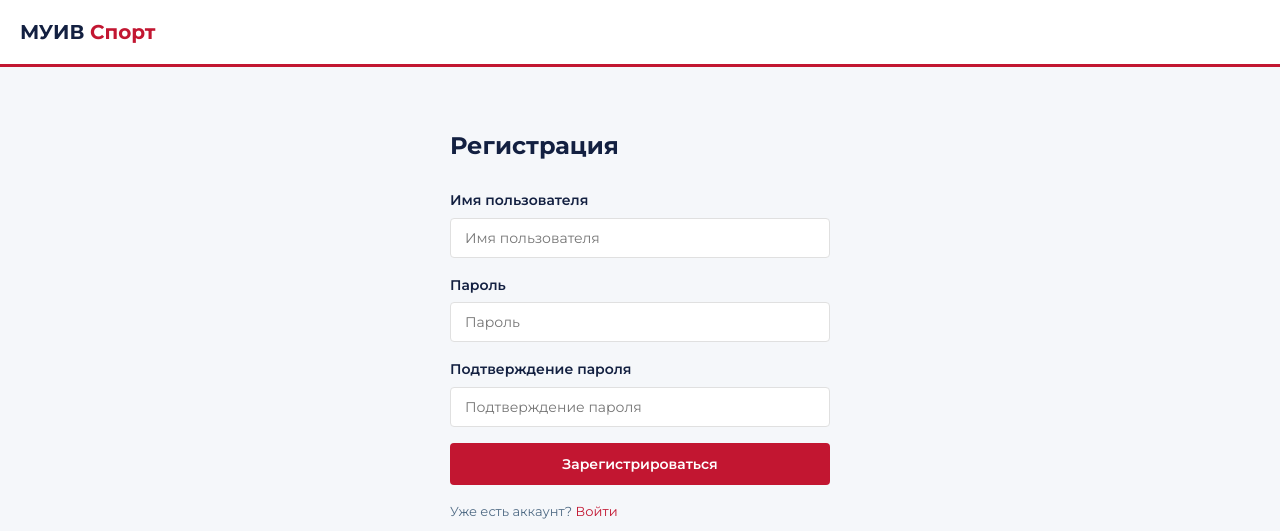
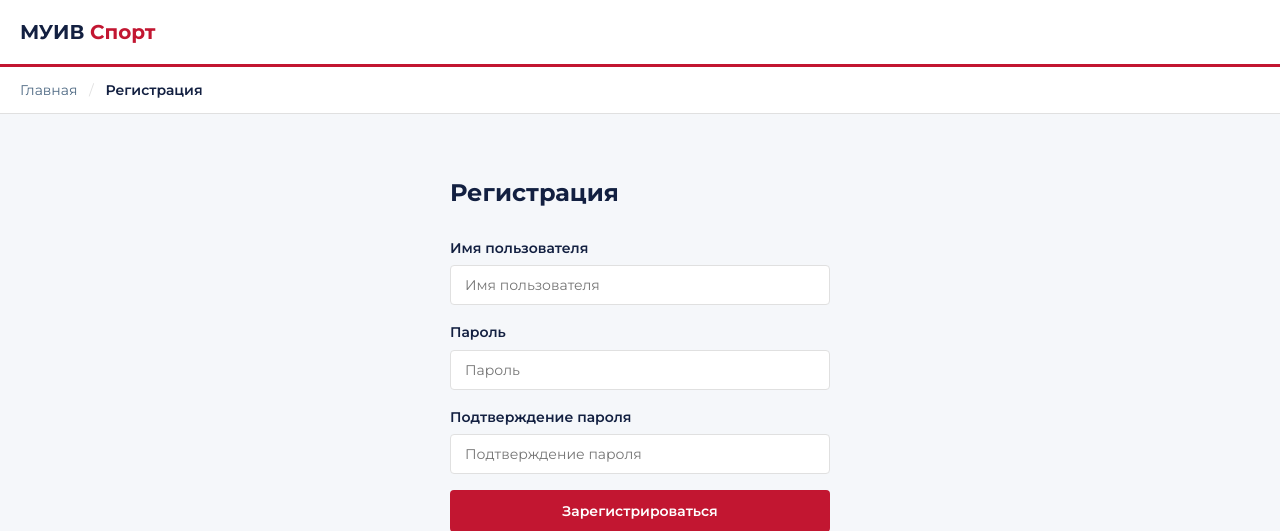
Before and after one commit to Dim-Dim-git/vitte-sport, a Django app: page /accounts/register/ in a window 1280 px wide. Shown: the top 531 px of the page. Run offline with Django 5.2, Linux system fonts and the light colour scheme.

Commit message:
Add breadcrumbs to login, register and profile edit

```diff
--- a/templates/registration/login.html
+++ b/templates/registration/login.html
@@ -14,6 +14,12 @@
     <a href="/" style="font-size: 20px; font-weight: 700; color: var(--dark);">
       МУИВ <span style="color: var(--red);">Спорт</span>
     </a>
+  </div>
+
+  <div style="background: var(--white); border-bottom: 1px solid var(--border); padding: 12px 20px; font-size: 14px;">
+    <a href="/" style="color: var(--muted); font-weight: 500;">Главная</a>
+    <span style="color: var(--border); margin: 0 8px;">/</span>
+    <span style="color: var(--dark); font-weight: 600;">Вход</span>
   </div>
 
   <div style="max-width: 420px; margin: 60px auto; padding: 0 20px;">
--- a/templates/registration/register.html
+++ b/templates/registration/register.html
@@ -14,6 +14,12 @@
     <a href="/" style="font-size: 20px; font-weight: 700; color: var(--dark);">
       МУИВ <span style="color: var(--red);">Спорт</span>
     </a>
+  </div>
+
+  <div style="background: var(--white); border-bottom: 1px solid var(--border); padding: 12px 20px; font-size: 14px;">
+    <a href="/" style="color: var(--muted); font-weight: 500;">Главная</a>
+    <span style="color: var(--border); margin: 0 8px;">/</span>
+    <span style="color: var(--dark); font-weight: 600;">Регистрация</span>
   </div>
 
   <div style="max-width: 420px; margin: 60px auto; padding: 0 20px;">
```
Also changed, not shown: templates/profile/edit.html (+8 -0 lines).
